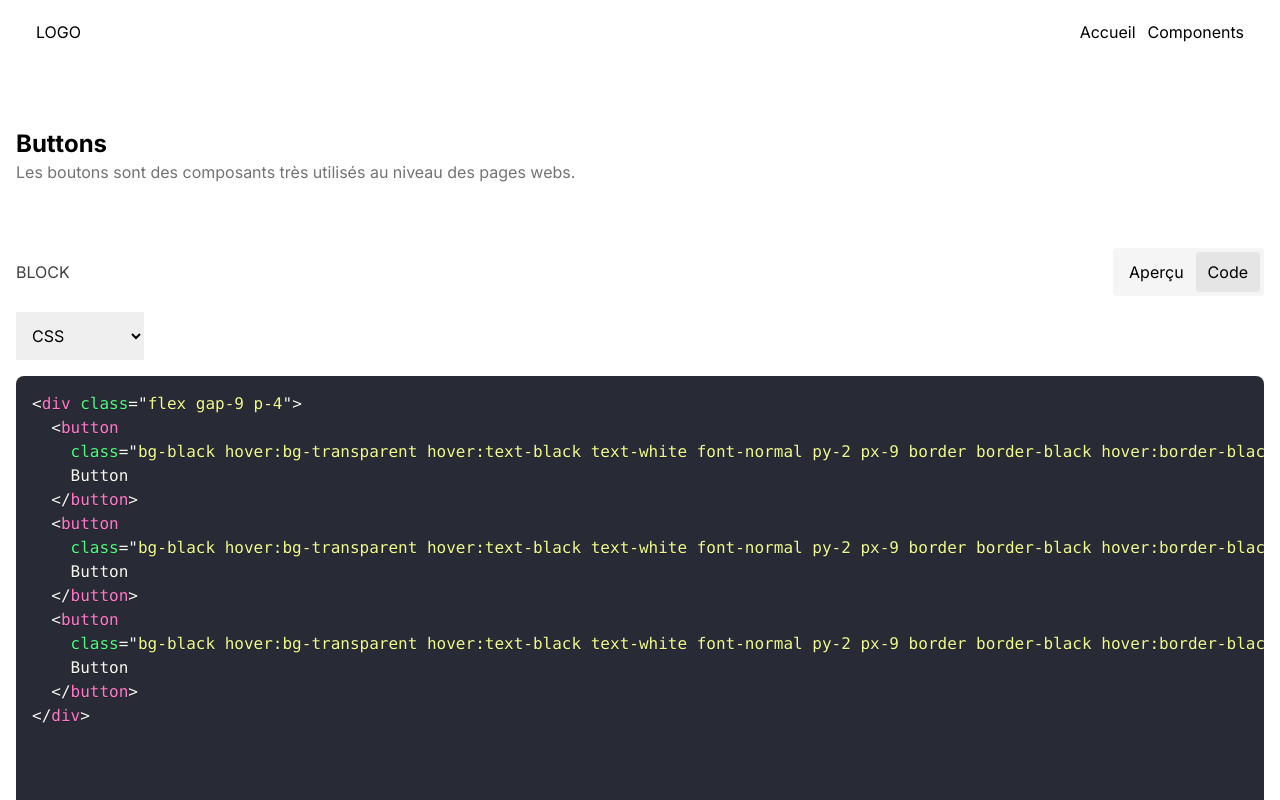
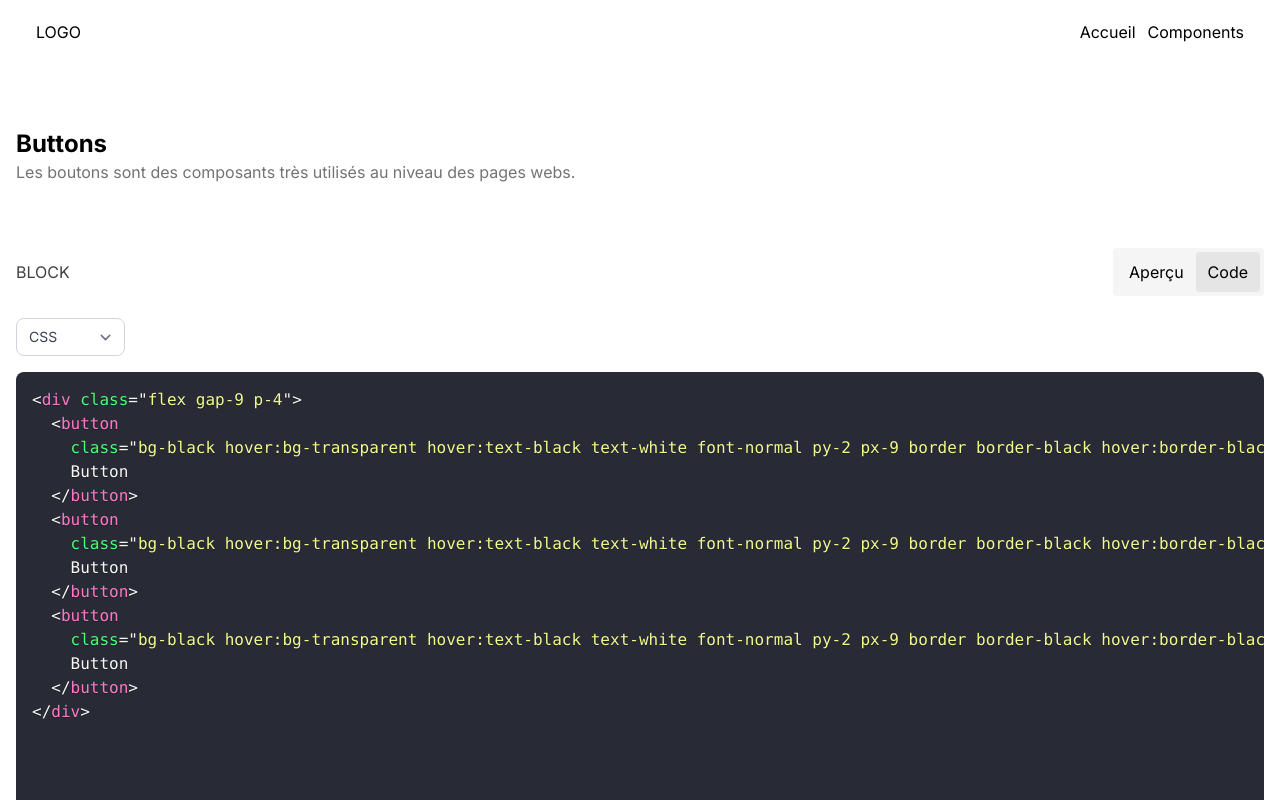
Before and after one commit to Mahmoud-Barry/galsen.ui, a Next.js app: page /components/buttons in a window 1280 px wide. Shown: the top 800 px of the page. Built offline with nearby package versions, Linux system fonts and the light colour scheme.

Commit message:
build: add `@tailwindcss/forms` to the deps

```diff
--- a/components/galsenUiComponents/ComponentDetails.tsx
+++ b/components/galsenUiComponents/ComponentDetails.tsx
@@ -22,6 +22,7 @@ const ComponentDetails = ({ file, category }: PropsType) => {
   });
 
   async function fetchUiComponent() {
+    // TODO: before fetching the code, we should first check if we want to display `CSS` or `Tailwind` styles
     const res = await fetch(`/ui/${category}/${file}`);
     setCode(await res.text());
   }
@@ -106,7 +107,10 @@ const TabCode = ({ code }: { code: string }) => {
 const SelectStyle = () => {
   return (
     <div className="">
-      <select name="style-select" className="h-12 w-32 pl-3">
+      <select
+        name="style-select"
+        className="mt-1.5 rounded-lg border-gray-300 text-gray-700 sm:text-sm"
+      >
         <option value="css">CSS</option>
         <option value="tailwind">Tailwind</option>
       </select>
--- a/package.json
+++ b/package.json
@@ -16,6 +16,7 @@
     "react-resizable-panels": "^2.0.11"
   },
   "devDependencies": {
+    "@tailwindcss/forms": "^0.5.7",
     "@types/node": "^20",
     "@types/react": "^18",
     "@types/react-dom": "^18",
--- a/tailwind.config.ts
+++ b/tailwind.config.ts
@@ -1,4 +1,4 @@
-import type { Config } from 'tailwindcss'
+import type { Config } from "tailwindcss";
 
 const config: Config = {
   content: [
@@ -18,6 +18,6 @@ const config: Config = {
       },
     },
   },
-  plugins: [],
+  plugins: [require("@tailwindcss/forms")],
 };
-export default config
+export default config;
```
Also changed, not shown: 1 other file (tests, documents, lock files or other folders).
